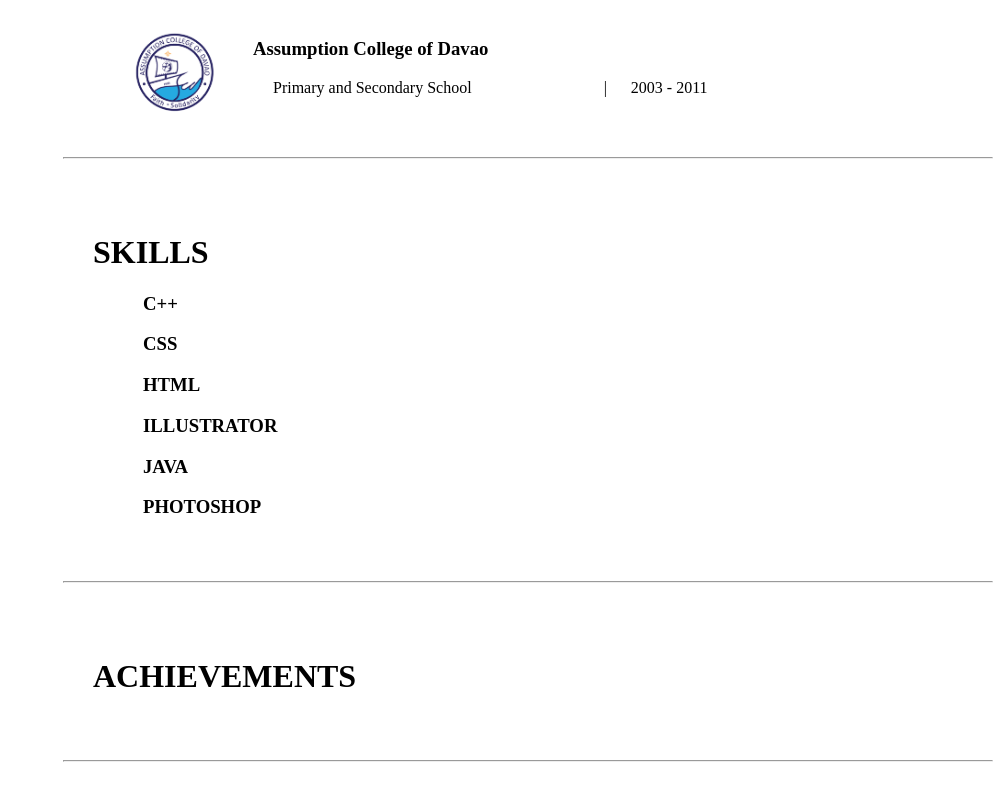
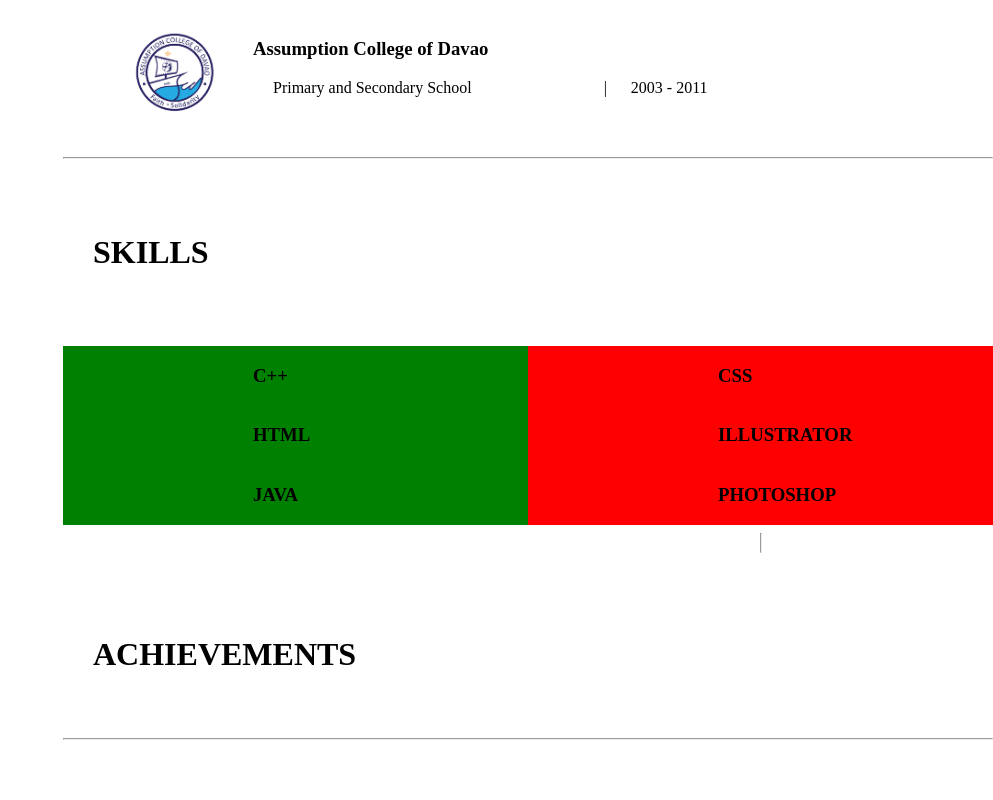
Before and after one commit to bernardojet/BERNARDO_Jethro_PersonalWebsite, a plain HTML site: page index.html in a window 1280 px wide. Shown: the part 658-1458 px from the top of the page, without its empty margins (287-1280 px from the left). Drawn offline with Linux system fonts and the light colour scheme.

Commit message:
added grid on skills

```diff
--- a/index.html
+++ b/index.html
@@ -80,14 +80,14 @@ with project and organizational goals.
 <p>Primary and Secondary School &nbsp&nbsp&nbsp&nbsp&nbsp&nbsp&nbsp&nbsp&nbsp&nbsp&nbsp&nbsp&nbsp&nbsp&nbsp&nbsp&nbsp&nbsp&nbsp&nbsp&nbsp&nbsp&nbsp&nbsp&nbsp&nbsp&nbsp&nbsp&nbsp&nbsp&nbsp&nbsp| &nbsp&nbsp&nbsp&nbsp&nbsp2003 - 2011</p>
 <br><br><hr>
 </div>
-<div id = "skills">
-<h1>SKILLS</h1>
-<h3>C++</h3>
-<h3>CSS</h3>
-<h3>HTML</h3>
-<h3>ILLUSTRATOR</h3>
-<h3>JAVA</h3>
-<h3>PHOTOSHOP</h3>
+<div id = "skillss"><h1>SKILLS</h1></div>
+<div class = "skills">
+<div><h3>C++</h3></div>
+<div><h3>CSS</h3></div>
+<div><h3>HTML</h3></div>
+<div><h3>ILLUSTRATOR</h3></div>
+<div><h3>JAVA</h3></div>
+<div><h3>PHOTOSHOP</h3></div>
 <br><br><hr>
 </div>
 <div id = "achievements">
--- a/styles/master.css
+++ b/styles/master.css
@@ -45,10 +45,6 @@ body {
 	text-align: justify;
 }
 
-#about hr {
-	width: 900px;
-}
-
 #education {
 	margin-top: 75px;
 	margin-left: 350px;
@@ -72,17 +68,35 @@ body {
 	margin-left: 210px;
 }
 
-#skills {
+.skills {
 	margin-top: 75px;
 	margin-left: 350px;
+	display: grid;
+	grid-template-columns: 1fr 1fr;
 }
 
-#skills h1 {
-	margin-left: 30px;
+.skills img {
+	height: 100px;
+	margin-left: 50px;
+	position: absolute;
 }
 
-#skills h3 {
-	margin-left: 80px;
+#skillss h1 {
+	margin-top: 75px;
+	margin-left: 380px;
+}
+
+.skills h3 {
+	margin-left: 190px;
+
+}
+
+.skills div:nth-child(even) {
+	background-color: red;
+}
+
+.skills div:nth-child(odd) {
+	background-color: green;
 }
 
 #achievements {
```
